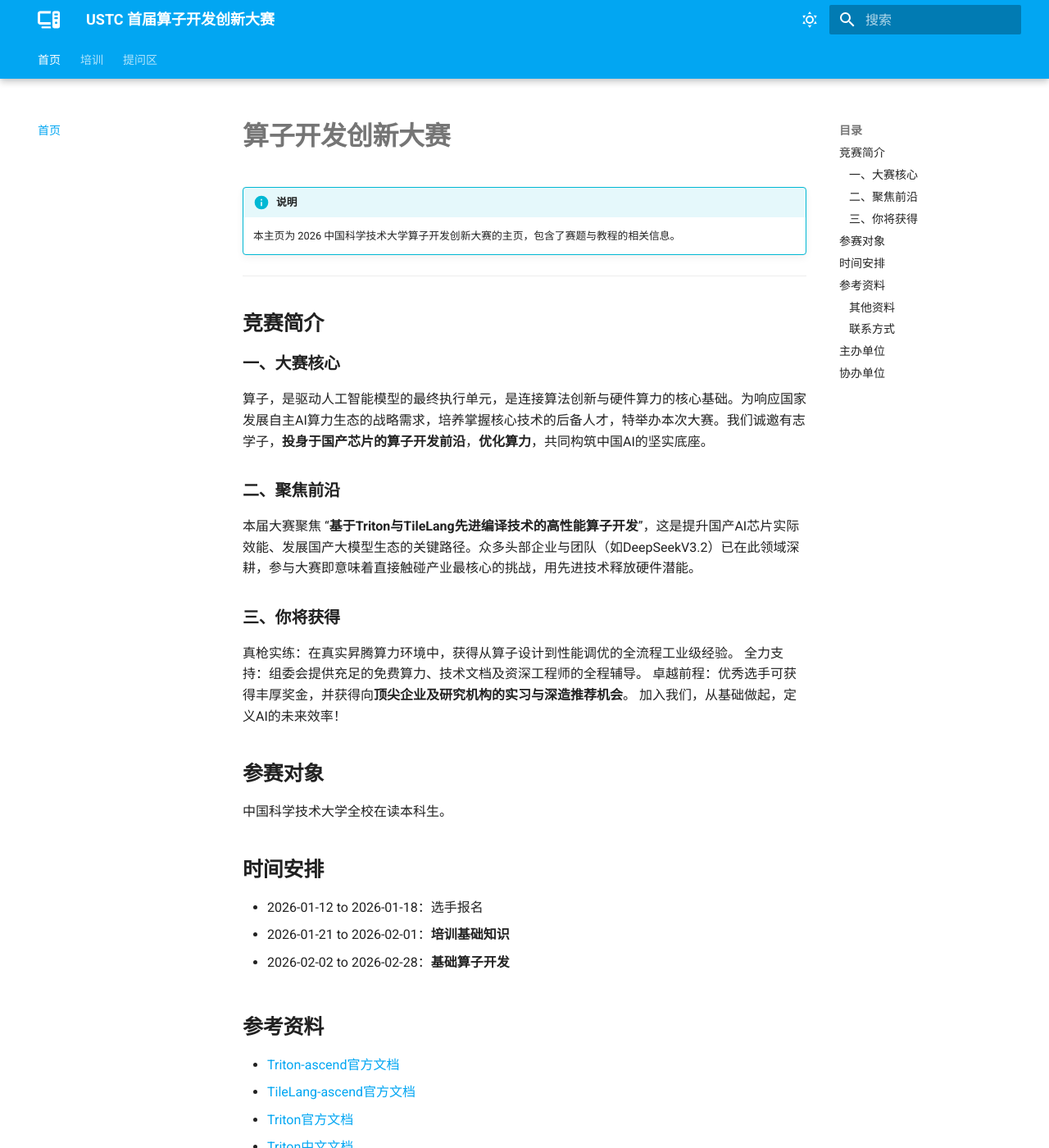
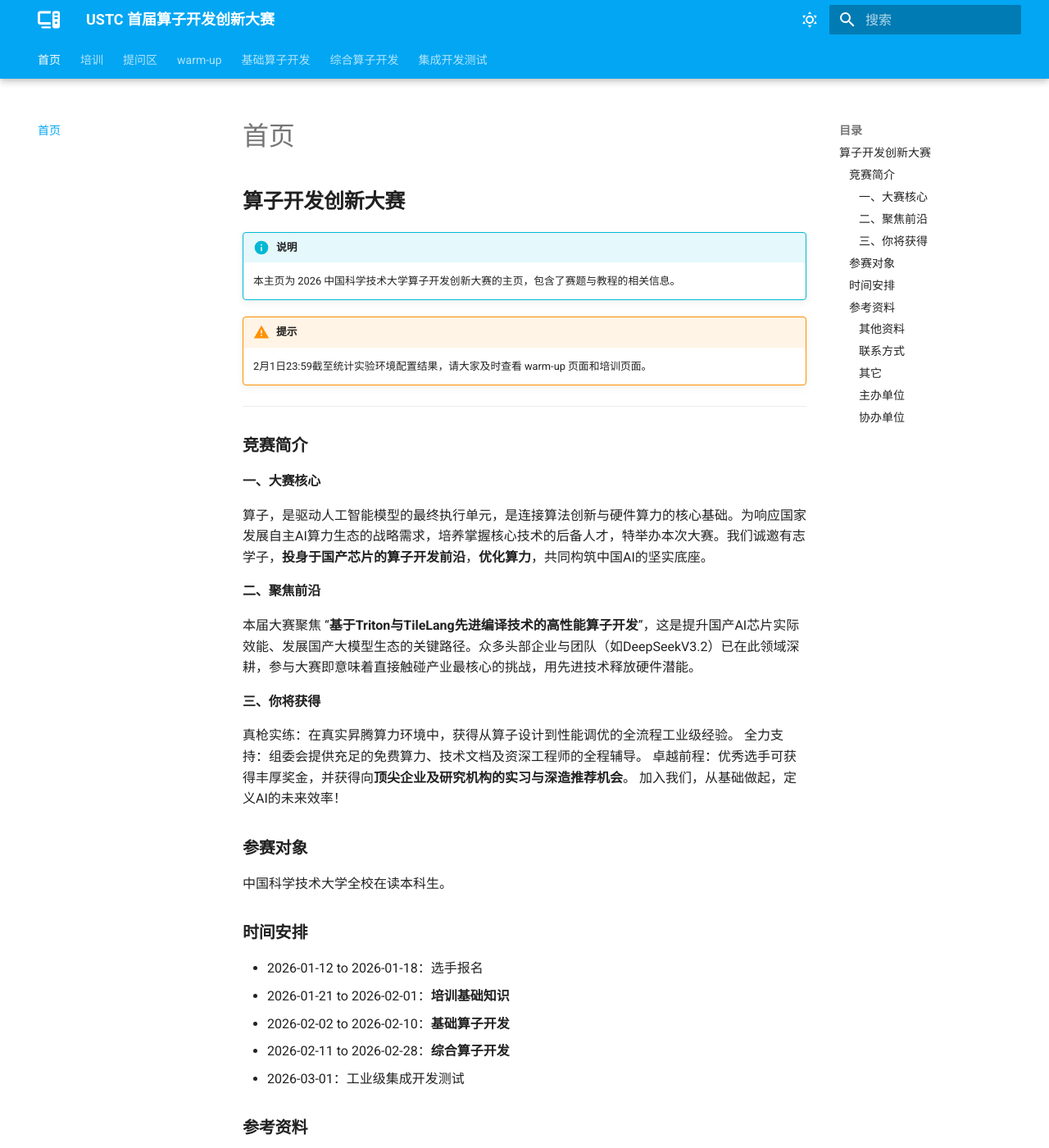
Before and after one commit to USTC-Kernel-Innovation/homepage, an MkDocs documentation site: the page built from docs/index.md, in a window 1280 px wide and 1400 px high. Shown: the whole window at 82% size. Built offline with MkDocs 1.6.1 and Material for MkDocs 9.7.7, drawn with Linux system fonts in a browser that asks for light colours; nearby versions of some CDN libraries; library files that are not in the unit come from our copies.

Commit message:
add lec6 and warm-up

```diff
--- a/docs/index.md
+++ b/docs/index.md
@@ -1,46 +1,45 @@
-# <strong>算子开发创新大赛</strong>
+## <strong>算子开发创新大赛</strong>
 
 !!! Info "说明"
 
     本主页为 2026 中国科学技术大学算子开发创新大赛的主页，包含了赛题与教程的相关信息。
 
+!!! Warning "提示"
+
+    2月1日23:59截至统计实验环境配置结果，请大家及时查看 warm-up 页面和培训页面。
+
 <hr class="hr-my" data-content="(●′∀｀●) 我是分隔线 (●′∀｀●)">
 
-## <strong>竞赛简介</strong>
+### <strong>竞赛简介</strong>
 
-### <strong>一、大赛核心</strong>
+#### <strong>一、大赛核心</strong>
 
 算子，是驱动人工智能模型的最终执行单元，是连接算法创新与硬件算力的核心基础。为响应国家发展自主AI算力生态的战略需求，培养掌握核心技术的后备人才，特举办本次大赛。我们诚邀有志学子，**投身于国产芯片的算子开发前沿**，**优化算力**，共同构筑中国AI的坚实底座。
 
-### <strong>二、聚焦前沿</strong>
+#### <strong>二、聚焦前沿</strong>
 
 本届大赛聚焦 “**基于Triton与TileLang先进编译技术的高性能算子开发**”，这是提升国产AI芯片实际效能、发展国产大模型生态的关键路径。众多头部企业与团队（如DeepSeekV3.2）已在此领域深耕，参与大赛即意味着直接触碰产业最核心的挑战，用先进技术释放硬件潜能。
 
-### <strong>三、你将获得</strong>
+#### <strong>三、你将获得</strong>
 
 真枪实练：在真实昇腾算力环境中，获得从算子设计到性能调优的全流程工业级经验。
 全力支持：组委会提供充足的免费算力、技术文档及资深工程师的全程辅导。
 卓越前程：优秀选手可获得丰厚奖金，并获得向**顶尖企业及研究机构的实习与深造推荐机会**。
 加入我们，从基础做起，定义AI的未来效率！
 
-## <strong>参赛对象</strong>
+### <strong>参赛对象</strong>
 
 中国科学技术大学全校在读本科生。
 
-## <strong>时间安排</strong>
+### <strong>时间安排</strong>
 
 - 2026-01-12 to 2026-01-18：选手报名
 - 2026-01-21 to 2026-02-01：**培训基础知识**
+- 2026-02-02 to 2026-02-10：**基础算子开发**
+- 2026-02-11 to 2026-02-28：**综合算子开发**
+- 2026-03-01：工业级集成开发测试
 
-- 2026-02-02 to 2026-02-28：**基础算子开发**
-
-  <!--
-
-- 2026-03-01：综合算子开发。Deadline：**2026 年 3 月 15 日**
-
-- 2026-03-16：综合实验。Deadline：**2026 年 3 月 31 日**
-  -->
-## <strong>参考资料</strong>
+### <strong>参考资料</strong>
 
 - [Triton-ascend官方文档](https://ascend.github.io/triton-ascend/)
 - [TileLang-ascend官方文档](https://deepwiki.com/tile-ai/tilelang-ascend)
@@ -48,21 +47,21 @@
 - [Triton中文文档](https://triton.hyper.ai/)
 - [Tilelang官方文档](https://tilelang.tile-ai.cn/)
 
-### <strong>其他资料</strong>
+#### <strong>其他资料</strong>
 
 - [在线Triton环境使用说明](./tutorials/triton-ascend使用说明.pdf)
 - [在线TileLang环境使用说明](./tutorials/tilelang-ascend使用说明.pdf)
 
-### <strong>联系方式</strong>
+#### <strong>联系方式</strong>
 
 <!--On the way!
 -->
-<strong>其它</strong>
+#### <strong>其它</strong>
 
 - QQ 群：825502472
 
-## <strong>主办单位</strong>
+#### <strong>主办单位</strong>
 中国科学技术大学计算机科学与技术系，中国科学技术大学信息与计算机国家级实验教学示范中心，国家高性能计算中心（合肥），合肥综合性国家科学中心人工智能研究院。
 
-## <strong>协办单位</strong>
+#### <strong>协办单位</strong>
 华为中央研究院理论研究部。
--- a/mkdocs.yml
+++ b/mkdocs.yml
@@ -110,3 +110,7 @@ nav:
   - 首页: index.md
   - 培训: course.md
   - 提问区: Q&A.md
+  - warm-up: warm-up.md
+  - 基础算子开发: junior.md
+  - 综合算子开发: senior.md
+  - 集成开发测试: Qwen.md
```
Also changed, not shown: docs/Qwen.md (added, +3 -0 lines), docs/course.md (+6 -1 lines), docs/junior.md (added, +3 -0 lines), docs/senior.md (added, +3 -0 lines), docs/warm-up.md (added, +5 -0 lines), site/course/index.html, site/search/search_index.json, 1 other file.
